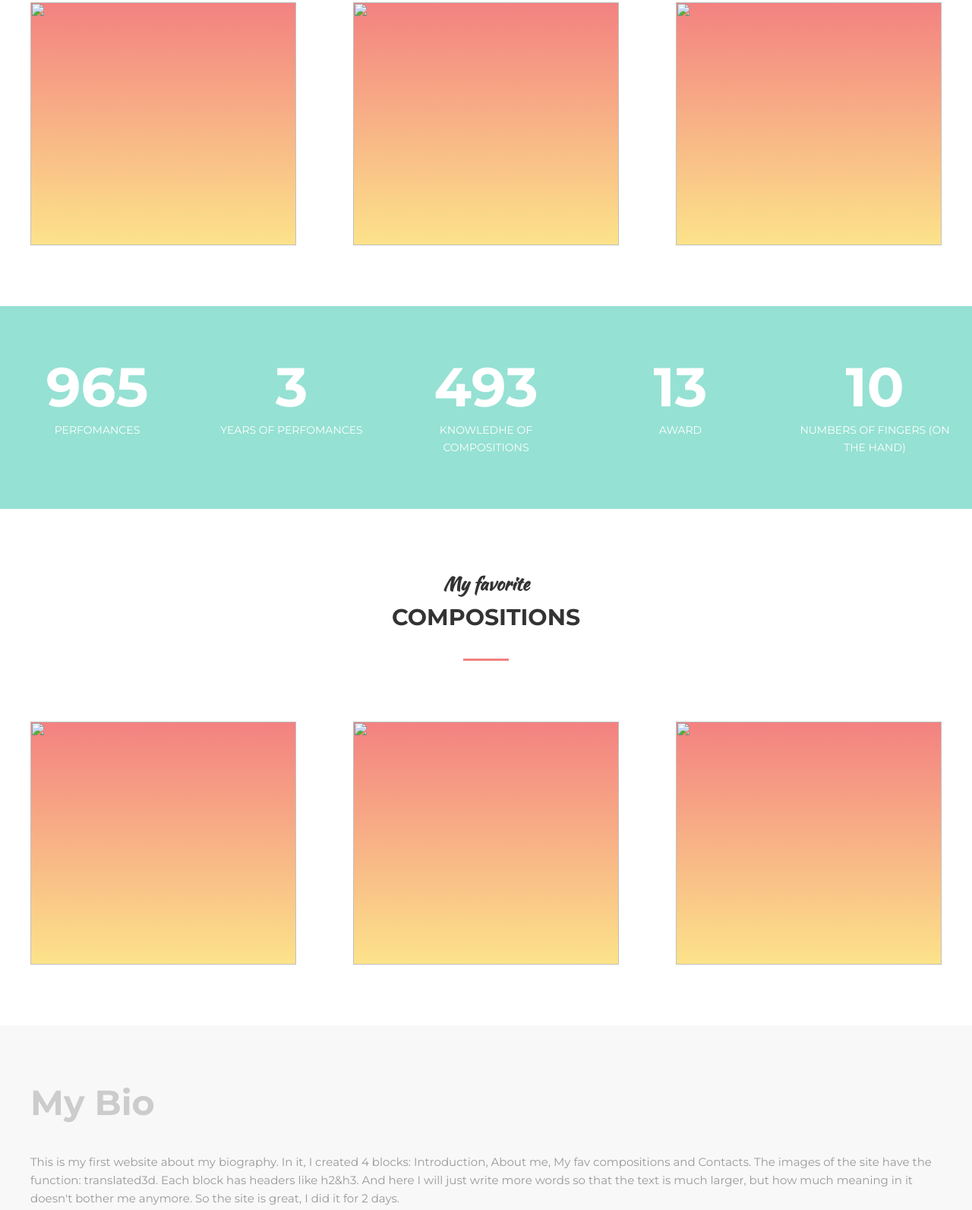
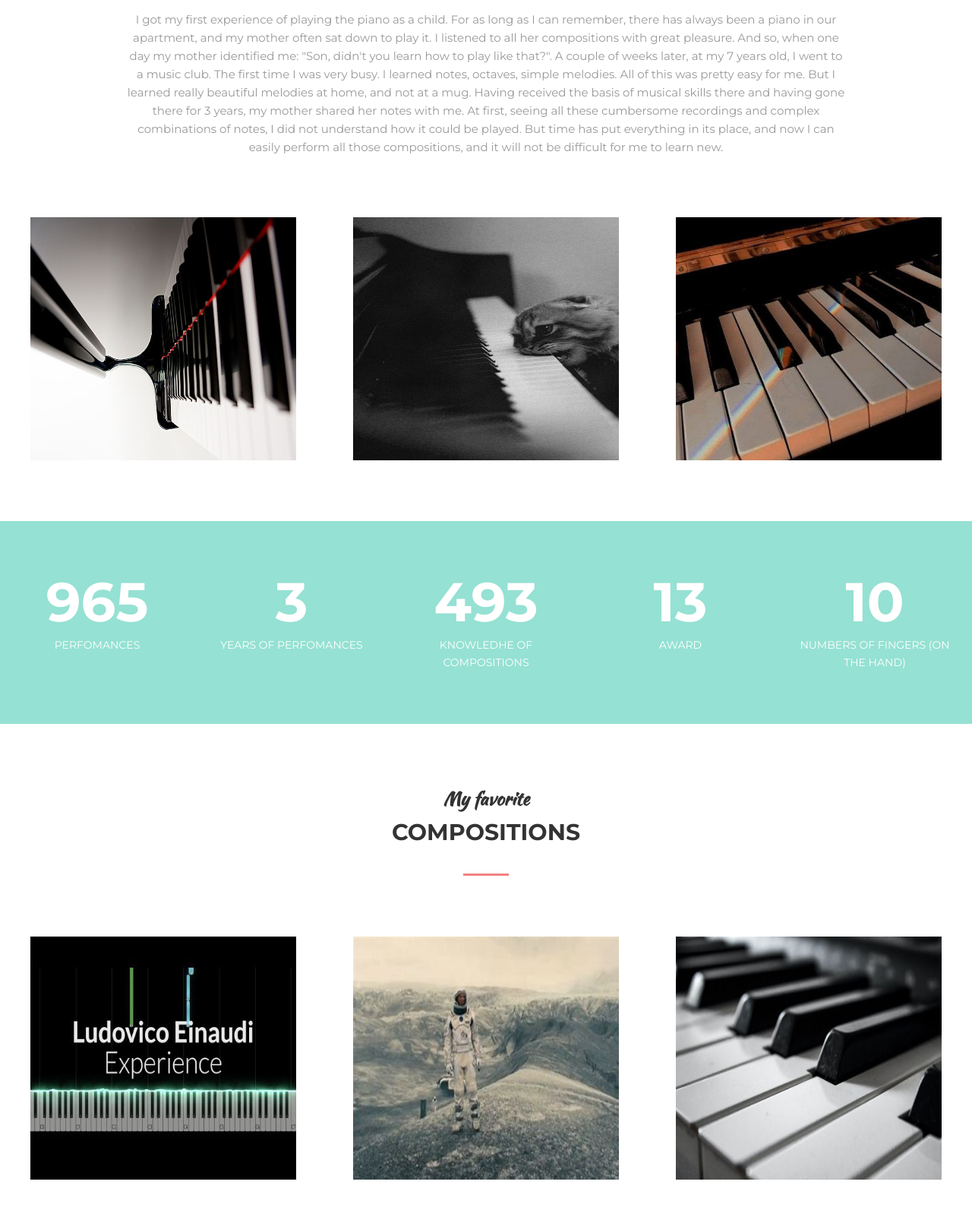
Before and after one commit to Aneycx/CVV, a plain HTML site: page index.html in a window 1280 px wide. Shown: the part 1337-2930 px from the top of the page at 76% size. Drawn offline with Linux system fonts and the light colour scheme.

Commit message:
Update index.html

```diff
--- a/index.html
+++ b/index.html
@@ -54,7 +54,7 @@
               <a name="Aboutme"></a>
               <h3 class="section_suptitle">INFO</h3>
             <h2 class="section_title">About me</h2>
-              <img src="CSS&images/me.jpg" class="center" height="300px" >
+              <img src="./me.jpg" class="center" height="300px" >
               <div class="section_text">
                   <p> I got my first experience of playing the piano as a child. For as long as I can remember, there has always been a piano in our apartment, and my mother often sat down to play it. I listened to all her compositions with great pleasure. And so, when one day my mother identified me: "Son, didn't you learn how to play like that?". A couple of weeks later, at my 7 years old, I went to a music club. The first time I was very busy. I learned notes, octaves, simple melodies. All of this was pretty easy for me. But I learned really beautiful melodies at home, and not at a mug. Having received the basis of musical skills there and having gone there for 3 years, my mother shared her notes with me. At first, seeing all these cumbersome recordings and complex combinations of notes, I did not understand how it could be played. But time has put everything in its place, and now I can easily perform all those compositions, and it will not be difficult for me to learn new.</p>
               </div>
@@ -65,14 +65,14 @@
           <div class="about">
               <div class="about_item">
                   <div class="about_img">
-                  <img src="CSS&images/piano.jpg" alt="" height="320px" width="350px">
+                  <img src="./piano.jpg" alt="" height="320px" width="350px">
                   </div><div class="about_text">Beautiful</div>
               </div>
               <div class="about_item"> <div class="about_img">
-                  <img src="CSS&images/pianocat.jpg" alt="" height="320px" width="350px">
+                  <img src="./pianocat.jpg" alt="" height="320px" width="350px">
                   </div><div class="about_text">Aesthetically</div></div>
               <div class="about_item"> <div class="about_img">
-                  <img src="CSS&images/pianoaest.jpg" alt="" height="320px" width="350px">
+                  <img src="./pianoaest.jpg" alt="" height="320px" width="350px">
                   </div><div class="about_text">Bewitchingly</div></div>
 
 
@@ -124,17 +124,17 @@
        <div class="about" >
               <div class="about_item" ><a href="https://www.youtube.com/watch?v=kjlu9RRHcbE" target="_blank">
                   <div class="about_img">
-                  <img src="CSS&images/e.jpg" alt="" height="320px" width="350px" >
+                  <img src="./e.jpg" alt="" height="320px" width="350px" >
                   </div><div class="about_text">Experience</div>
               </div></a>
            <a href="https://www.youtube.com/watch?v=UDVtMYqUAyw" target="_blank">
               <div class="about_item"> <div class="about_img">
-                  <img src="CSS&images/intersteller.jpg" alt="" height="320px" width="350px">
+                  <img src="./intersteller.jpg" alt="" height="320px" width="350px">
                   </div>
                   <div class="about_text">Interstellar</div></div></a>
 <a href="https://www.youtube.com/watch?v=X9Xv9VlWA24" target="_blank">
               <div class="about_item"> <div class="about_img">
-                  <img src="CSS&images/love.jpg" alt="" height="320px" width="350px">
+                  <img src="./love.jpg" alt="" height="320px" width="350px">
                   </div><div class="about_text">Another Love</div></div></a>
 
 
```
